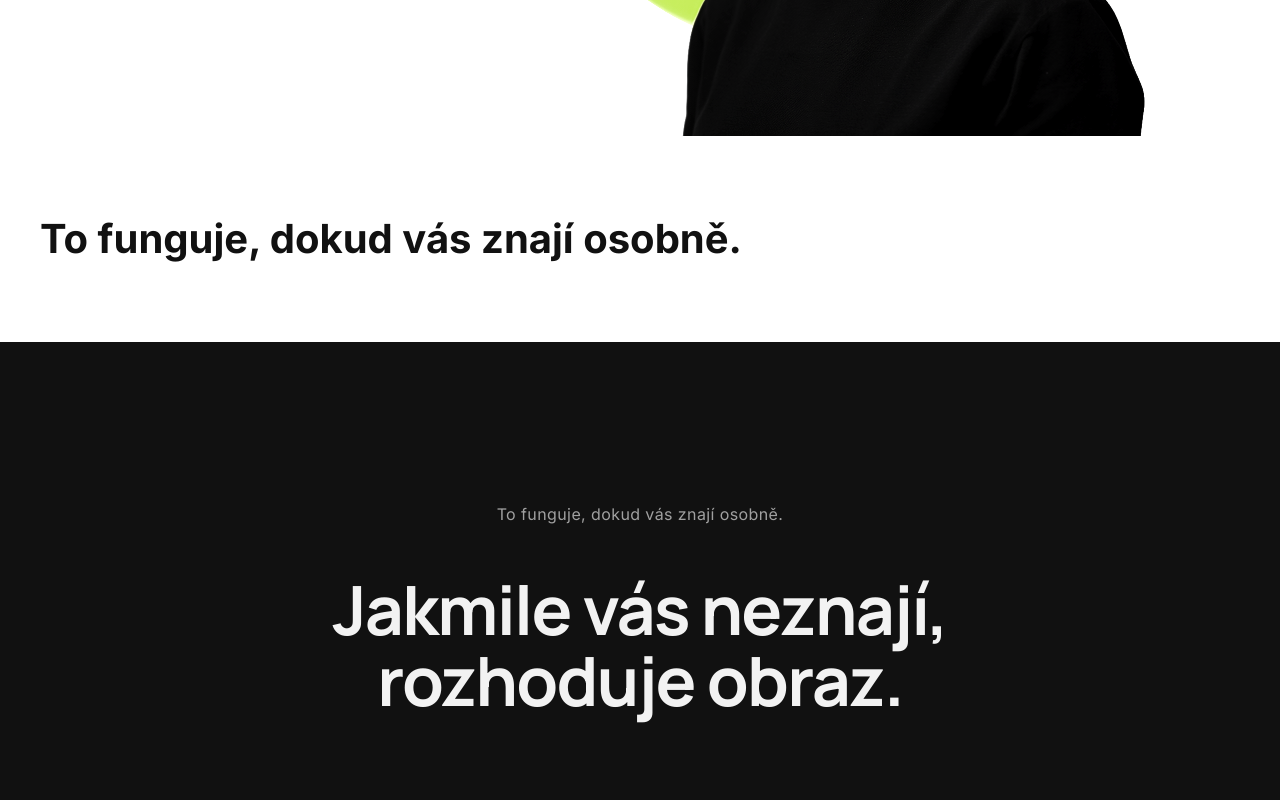
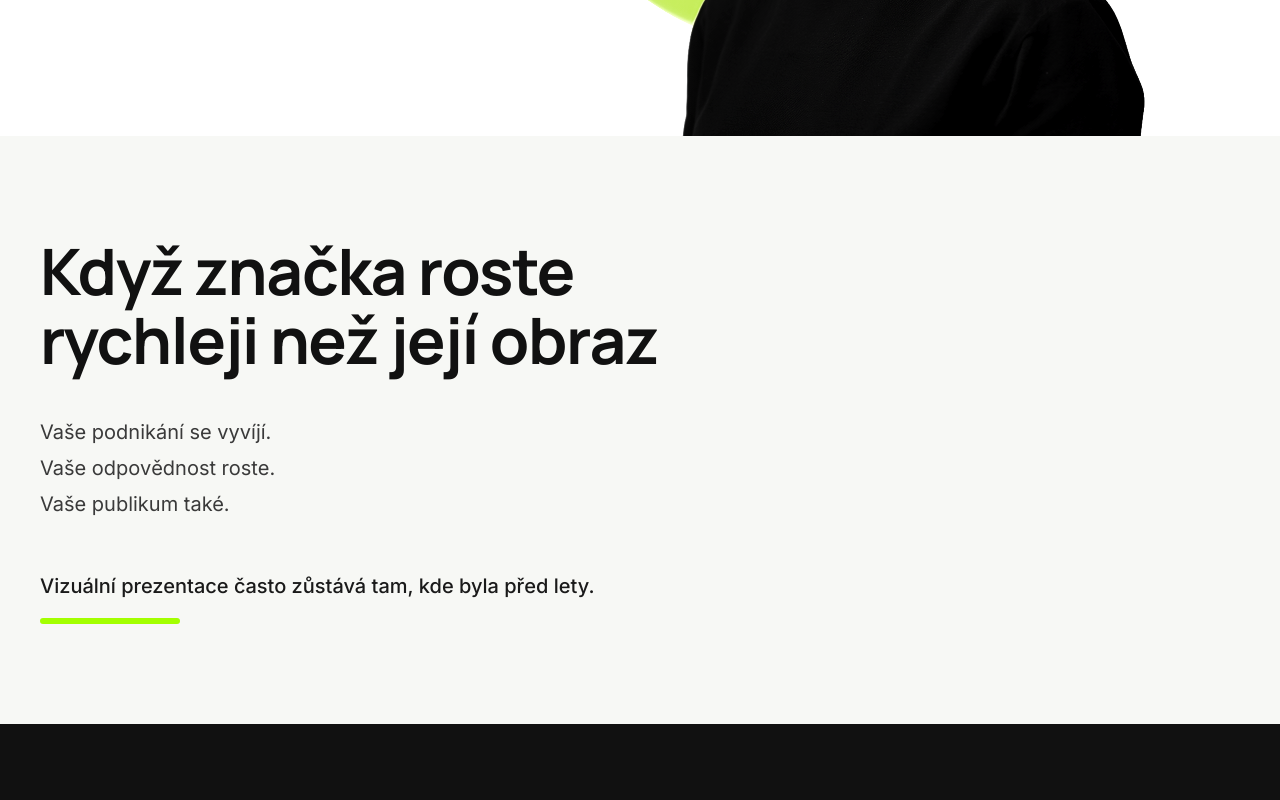
Before and after one commit to katarinabrics-eng/ai-content-studio, a Next.js app in the folder apps/content-studio/: page / in a window 1280 px wide. Shown: the part 600-1400 px from the top of the page. Built offline with nearby package versions, Linux system fonts and the light colour scheme.

Commit message:
refactor: update HomePage and VibeSection with new content, refined layout, and improved call-to-action for enhanced user engagement

```diff
--- a/apps/content-studio/src/app/components/VibeSection.tsx
+++ b/apps/content-studio/src/app/components/VibeSection.tsx
@@ -61,9 +61,9 @@ export function VibeSection() {
         </p>
         <a
           href="/start"
-          className="mt-12 inline-block border-b border-[#f2f2f2]/40 pb-1 text-[15px] font-medium text-[#f2f2f2] transition-colors hover:border-[#f2f2f2] md:mt-14"
+          className="mt-12 inline-block rounded border-2 border-white px-6 py-3 text-[15px] font-medium text-white transition-colors hover:bg-white/10 md:mt-14"
         >
-          Posunout značku výš
+          Spustit projekt
         </a>
       </div>
     </section>
--- a/apps/content-studio/src/app/page.tsx
+++ b/apps/content-studio/src/app/page.tsx
@@ -50,12 +50,44 @@ export default function HomePage() {
         </div>
       </section>
 
-      {/* Mezi hero a černý blok: To funguje, dokud vás znají osobně. */}
-      <section className="w-full bg-white py-16 md:py-20">
-        <div className="mx-auto max-w-[1360px] px-6 xl:px-10">
-          <p className="max-w-[720px] text-[clamp(1.75rem,4vw,2.5rem)] font-bold leading-[1.15] text-[#111111]">
-            To funguje, dokud vás znají osobně.
-          </p>
+      {/* Mezi hero a černý blok: Když značka roste… (světlý blok podle screenu). */}
+      <section
+        className="relative overflow-hidden py-20 md:py-[100px]"
+        style={{ backgroundColor: "#F7F8F5", minHeight: "320px" }}
+      >
+        <div className="relative mx-auto max-w-[1360px] px-6 xl:px-10">
+          <div className="max-w-[720px]">
+            <h2
+              className="font-bold leading-[1.08] text-[#111111]"
+              style={{
+                fontSize: "clamp(2.25rem, 5vw, 64px)",
+                marginBottom: "40px",
+              }}
+            >
+              Když značka roste
+              <br />
+              rychleji než její obraz
+            </h2>
+            <div
+              className="text-[20px] leading-[1.8] text-[#3A3A3A]"
+              style={{ marginBottom: "48px" }}
+            >
+              <p>Vaše podnikání se vyvíjí.</p>
+              <p>Vaše odpovědnost roste.</p>
+              <p>Vaše publikum také.</p>
+            </div>
+            <p
+              className="text-[20px] font-medium leading-[1.6] text-[#1A1A1A]"
+              style={{ marginTop: "32px" }}
+            >
+              Vizuální prezentace často zůstává tam, kde byla před lety.
+            </p>
+            <div
+              className="h-1.5 w-[100px] rounded-[3px] bg-[#A3FF00] md:w-[140px]"
+              style={{ marginTop: "16px" }}
+              aria-hidden
+            />
+          </div>
         </div>
       </section>
 
```
